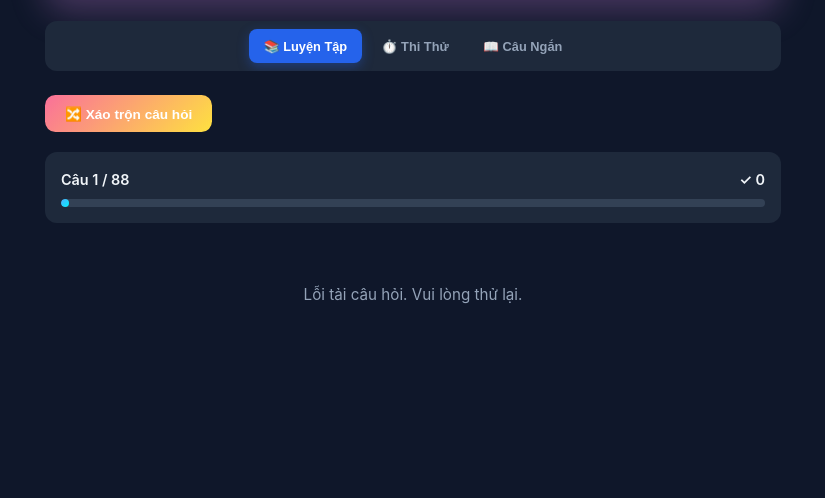
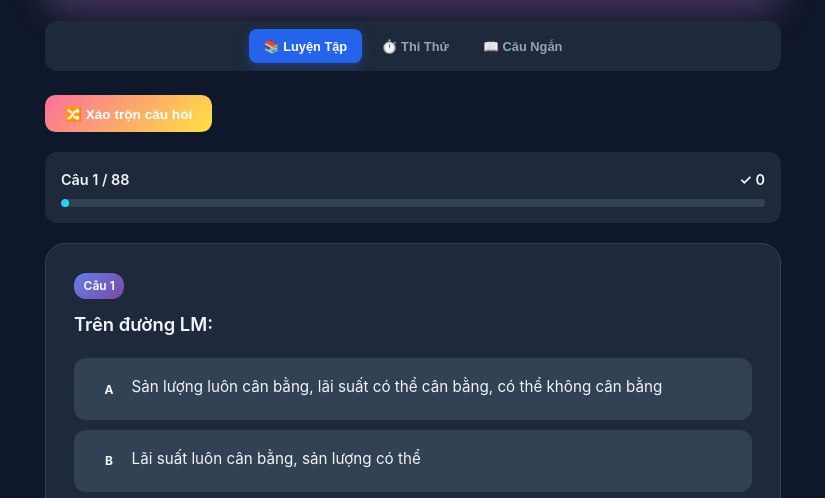
Before and after one commit to leduc2404/ECO152-leduc, a plain HTML site: page tracnghiem.html in a window 1280 px wide. Shown: the part 259-757 px from the top of the page, without its empty margins (227-1052 px from the left). Drawn offline with Linux system fonts and the light colour scheme.

Commit message:
Fix: remove reference to deleted quizNav element

```diff
--- a/tracnghiem.html
+++ b/tracnghiem.html
@@ -709,7 +709,6 @@
 
                 displayQuestion();
                 displayShortAnswers();
-                document.getElementById('quizNav').style.display = 'flex';
             } catch (error) {
                 console.error('Error loading questions:', error);
                 document.getElementById('quizContainer').innerHTML = '<div class="loading">Lỗi tải câu hỏi. Vui lòng thử lại.</div>';
```
